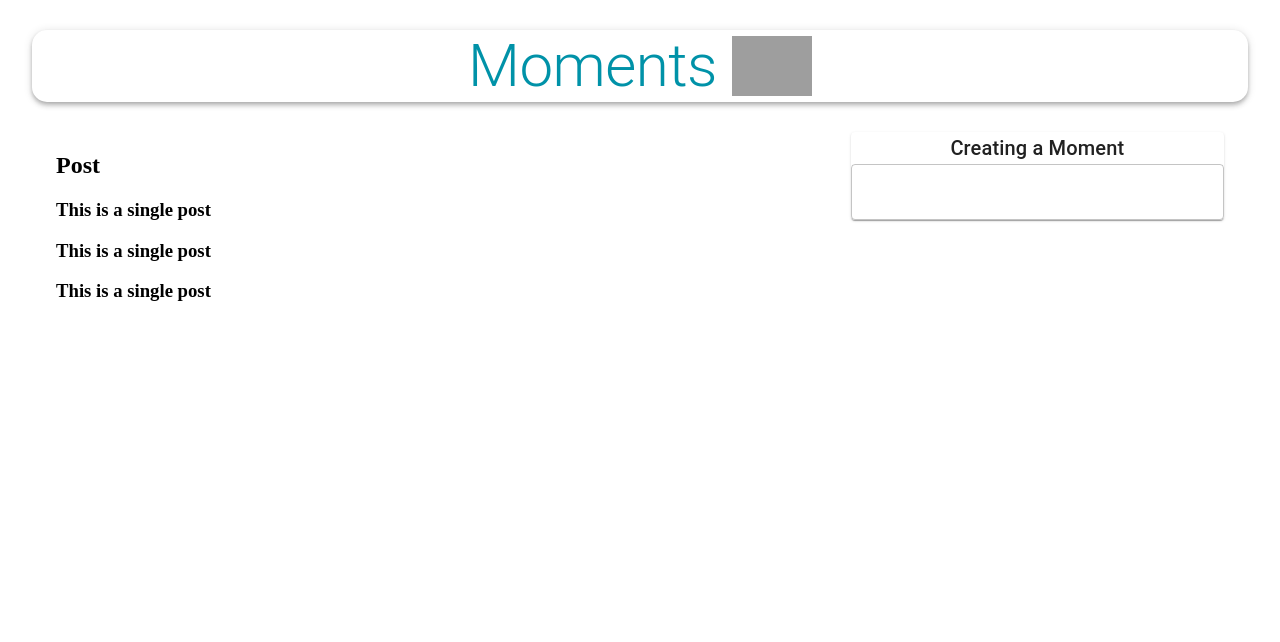
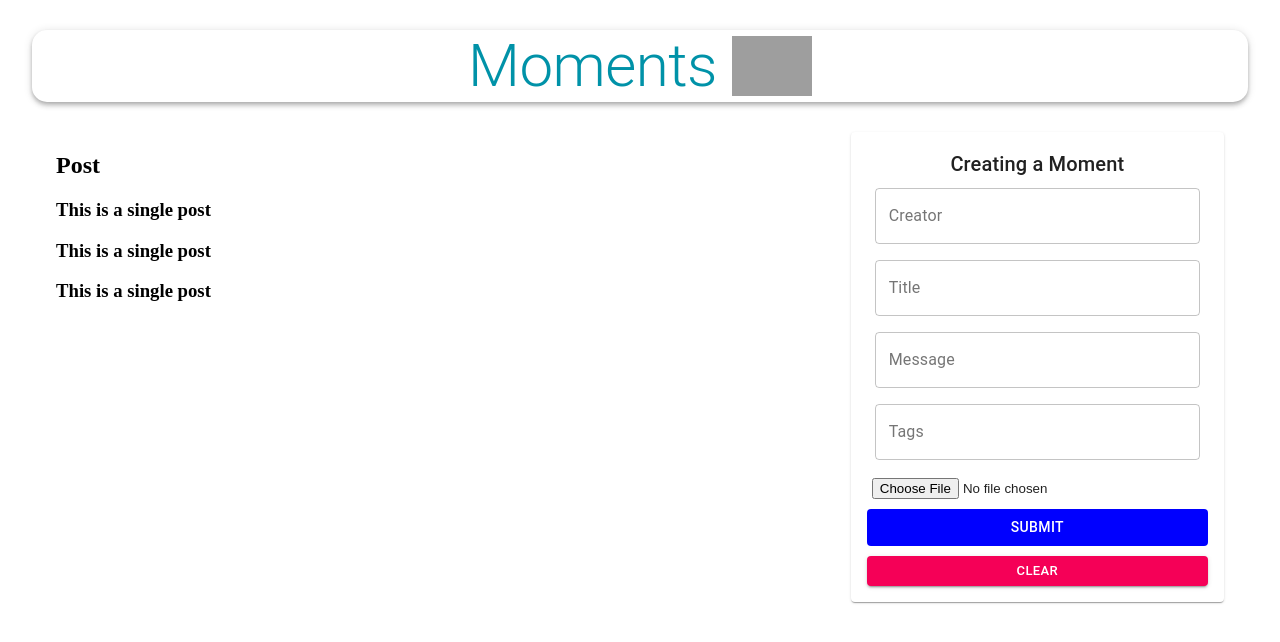
Before and after one commit to mspassov/Moments, a React (Create React App) app in the folder client/: page / in a window 1280 px wide. Shown: the top 642 px of the page. Built offline with nearby package versions, Linux system fonts and the light colour scheme; no server answers; grey boxes are pictures that could not be loaded.

Commit message:
initial form completed

```diff
--- a/client/src/actions/posts.js
+++ b/client/src/actions/posts.js
@@ -9,3 +9,12 @@
         console.log(error.message);
     }
 }
+
+export const createPost = (post) => async (dispatch) =>{
+    try {
+        const { data } = await api.createPost(post);
+        dispatch({type: 'CREATE', payload: data});
+    } catch (error) {
+        console.log(error.message);
+    }
+}
--- a/client/src/api/index.js
+++ b/client/src/api/index.js
@@ -3,3 +3,4 @@
 const url = 'http://localhost:5000/posts';
 
 export const fetchPosts = () => axios.get(url);
+export const createPost = (newPost) => axios.post(url, newPost);
--- a/client/src/components/Form/Form.js
+++ b/client/src/components/Form/Form.js
@@ -1,10 +1,20 @@
 import React, { useState } from "react";
 import useStyles from "./styles";
 import { TextField, Button, Typography, Paper } from "@material-ui/core";
+import FileBase from "react-file-base64";
+import { useDispatch } from "react-redux";
+import { createPost } from "../../actions/posts";
 
 const Form = () => {
   const classes = useStyles();
-  const handleSubmit = () => {};
+  const dispatch = useDispatch();
+
+  const handleSubmit = (e) => {
+    e.preventDefault();
+    dispatch(createPost(postData));
+  };
+  const clear = () => {};
+
   const [postData, setPostData] = useState({
     creator: "",
     title: "",
@@ -14,24 +24,83 @@
   });
 
   return (
-    <Paper>
+    <Paper className={classes.paper}>
       <form
         autoComplete="off"
         noValidate
-        className={classes.form}
+        className={`${classes.root} ${classes.form}`}
         onSubmit={handleSubmit}
       >
         <Typography variant="h6">Creating a Moment</Typography>
         <TextField
           name="creator"
           variant="outlined"
-          lavel="Creator"
+          label="Creator"
           fullWidth
           value={postData.creator}
-          onchange={(e) => {
+          onChange={(e) => {
             setPostData({ ...postData, creator: e.target.value });
           }}
         />
+        <TextField
+          name="title"
+          variant="outlined"
+          label="Title"
+          fullWidth
+          value={postData.title}
+          onChange={(e) => {
+            setPostData({ ...postData, title: e.target.value });
+          }}
+        />
+        <TextField
+          name="message"
+          variant="outlined"
+          label="Message"
+          fullWidth
+          value={postData.message}
+          onChange={(e) => {
+            setPostData({ ...postData, message: e.target.value });
+          }}
+        />
+        <TextField
+          name="tags"
+          variant="outlined"
+          label="Tags"
+          fullWidth
+          value={postData.tags}
+          onChange={(e) => {
+            setPostData({ ...postData, tags: e.target.value });
+          }}
+        />
+        <div className={classes.fileInput}>
+          <FileBase
+            type="file"
+            multiple={false}
+            onDone={({ base64 }) =>
+              setPostData({ ...postData, selectedFile: base64 })
+            }
+          />
+        </div>
+        <Button
+          className={classes.buttonSubmit}
+          variant="container"
+          color="primary"
+          size="large"
+          type="submit"
+          fullWidth
+          style={{ background: "blue", color: "white" }}
+        >
+          Submit
+        </Button>
+        <Button
+          variant="contained"
+          color="secondary"
+          size="small"
+          onClick={clear}
+          fullWidth
+        >
+          Clear
+        </Button>
       </form>
     </Paper>
   );
--- a/client/src/reducers/posts.js
+++ b/client/src/reducers/posts.js
@@ -3,7 +3,7 @@
         case 'FETCH_ALL':
             return action.payload;
         case 'CREATE':
-            return state;
+            return [...state, action.payload];
         default:
             return state;
     }
```
Also changed, not shown: 1 other file (tests, documents, lock files or other folders).
